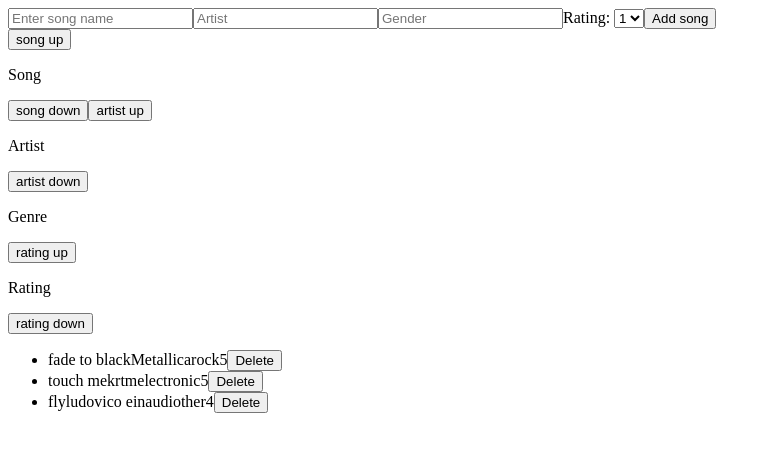
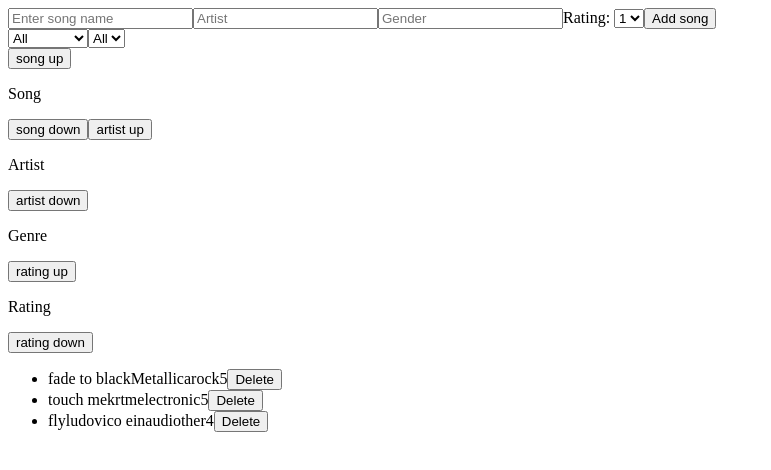
Before and after one commit to jfadgyas/Janos_Fadgyas-lil-playlist, a React (Create React App) app: page / in a window 1280 px wide. Shown: the top 470 px of the page, without its empty margins (0-771 px from the left). Built offline with nearby package versions, Linux system fonts and the light colour scheme.

Commit message:
filters v1.0

```diff
--- /dev/null
+++ b/src/Components/FilterSong.js
@@ -0,0 +1,40 @@
+import React, {useState} from 'react';
+
+const FilterSong = (props) => {
+    const [filters, setFilters] = useState({
+        genre: false,
+        rating: false
+    })
+
+    const handleChange = (e) => {
+        const {name, value} = e.target
+        let newValue = !value ? false : value
+        setFilters({...filters, [name]: newValue})
+        props.filterSong({...filters, [name]: newValue})
+    }
+
+    return (
+        <section>
+            <select
+                name='genre'
+                value={filters.genre}
+                onChange={handleChange}>
+                    <option default value=''>All</option>
+                    {props.genres}
+            </select>
+            <select
+                name='rating'
+                value={filters.rating}
+                onChange={handleChange}>
+                    <option default value=''>All</option>
+                    <option value='1'>1</option>
+                    <option value='2'>2</option>
+                    <option value='3'>3</option>
+                    <option value='4'>4</option>
+                    <option value='5'>5</option>
+            </select>
+        </section>
+    )
+}
+
+export default FilterSong;
--- a/src/Container.js
+++ b/src/Container.js
@@ -1,7 +1,8 @@
-import React, {useState} from 'react';
+import React, {useEffect, useState, useRef} from 'react';
 import List from './Components/List'
 import ListHead from './Components/ListHead'
 import NewSong from './Components/NewSong'
+import FilterSong from './Components/FilterSong'
 
 const Container = () => {
     const [songs, setSongs] = useState({
@@ -26,6 +27,9 @@ const Container = () => {
             },
         ]
     })
+    const [genres, setGenres] = useState()
+    const newGenreList = useRef(true)
+    const prevSongs = useRef(songs.allSongs)
 
     const addSong = newSong => setSongs({allSongs: [...songs.allSongs].concat(newSong)})
 
@@ -49,12 +53,40 @@ const Container = () => {
         setSongs({allSongs: filteredSongs})
     }
 
+    useEffect(() => {
+        if (newGenreList.current){
+            const genreItems = Array.from(new Set(songs.allSongs.map(item => item.genre)))
+            const genres = genreItems.map((item,index) => <option key={index} value={item}>{item}</option>)
+            setGenres(genres)
+            prevSongs.current = songs.allSongs
+        }
+        newGenreList.current = true
+    }, [songs])
+
+    const filterSong = (filters) => {
+        newGenreList.current = false
+        let filterTempSongs = [...prevSongs.current]
+        const filteredSongs = filterTempSongs.filter(item => {
+            if (filters.genre && filters.rating){
+                return item.genre === filters.genre && item.rating === filters.rating
+            }
+            if (filters.genre && !filters.rating){
+                return item.genre === filters.genre
+            }
+            if (!filters.genre && filters.rating){
+                return item.rating === filters.rating
+            }
+            return item
+        })
+        setSongs({allSongs: filteredSongs})
+    }
+
     return (
         <main>
             <NewSong addSong={addSong}/>
+            <FilterSong genres={genres} filterSong={filterSong} />
             <ListHead sortSongs={sortSongs}/>
             <List {...songs} deleteSong={deleteSong}/>
-
         </main>
     )
 }
```
Also changed, not shown: src/Components/ListHead.js (indentation only), 1 other file (tests, documents, lock files or other folders).
